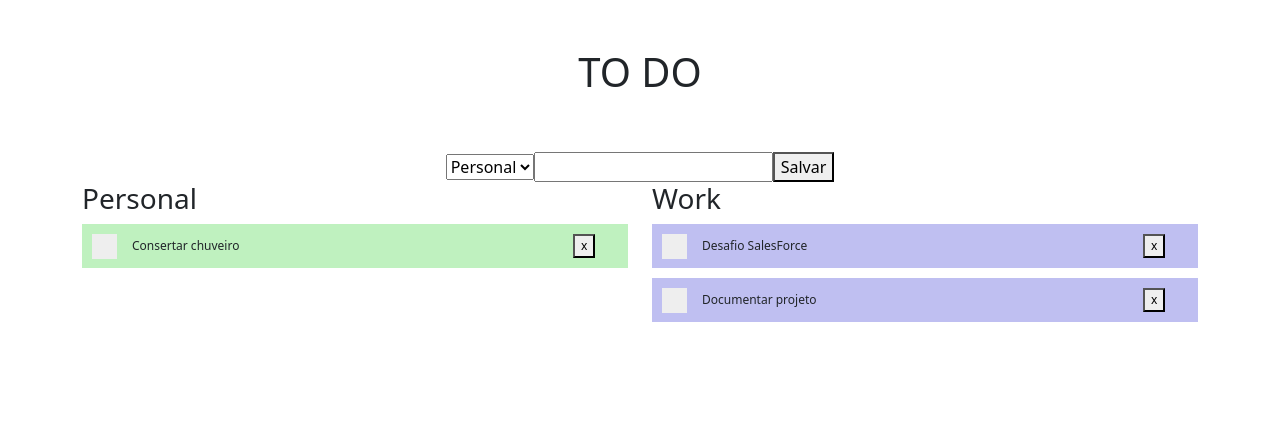
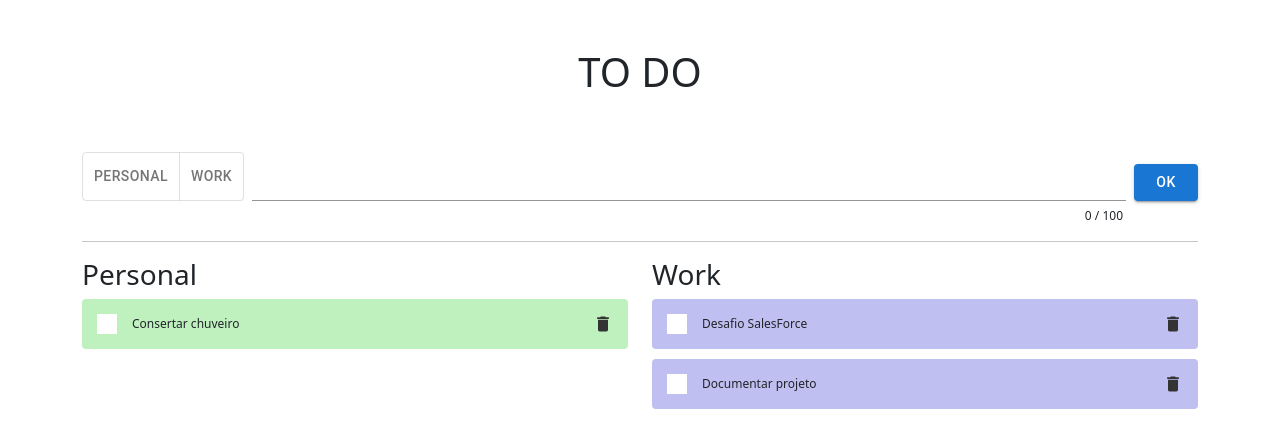
Before and after one commit to VitorBigelli/todo-app, a React (Create React App) app: page / in a window 1280 px wide. Shown: the top 448 px of the page. Built offline with nearby package versions, Linux system fonts and the light colour scheme.

Commit message:
feat: style task input

```diff
--- a/package.json
+++ b/package.json
@@ -3,6 +3,9 @@
   "version": "0.1.0",
   "private": true,
   "dependencies": {
+    "@emotion/react": "^11.4.1",
+    "@emotion/styled": "^11.3.0",
+    "@material-ui/core": "^5.0.0-beta.5",
     "@testing-library/jest-dom": "^5.14.1",
     "@testing-library/react": "^11.2.7",
     "@testing-library/user-event": "^12.8.3",
@@ -10,6 +13,7 @@
     "react": "^17.0.2",
     "react-bootstrap": "^1.6.4",
     "react-dom": "^17.0.2",
+    "react-icons": "^4.3.1",
     "react-scripts": "4.0.3",
     "web-vitals": "^1.1.2"
   },
--- a/src/App.js
+++ b/src/App.js
@@ -9,28 +9,6 @@ const types = {
   0: 'Personal',
   1: 'Work'
 }
-
-const tasks = [
-  {
-    id: "1",
-    name: "Desafio SalesForce",
-    done: false,
-    type: 1,
-  },
-  {
-    id: "2",
-    name: "Documentar projeto",
-    done: false,
-    type: 1,
-  },
-  {
-    id: "3",
-    name: "Consertar chuveiro",
-    done: false,
-    type: 0,
-  }
-]
-
 
 function App() {
 
@@ -45,10 +23,11 @@ function App() {
             <TaskInput types={types} />
           </div>
         </div>
+        <hr/>
         <div className="row">
           { Object.entries(types).map( (type, index) => {
             return (
-              <div className="col-6">
+              <div className="col-6" key={index}>
                 <TodoList key={index} type={type} />
               </div>
             )
--- a/src/assets/css/custom.css
+++ b/src/assets/css/custom.css
@@ -1,13 +1,15 @@
 .task {
   display: flex;
+  justify-content: space-between;
   text-align: left;
   background-color: rgba(0, 0, 200, 0.25);
-  padding: 10px 5px;
+  padding: 15px;
   padding-left: 50px;
   margin-bottom: 10px;
   align-items: center;
   font-size: 12px;
   position: relative;
+  border-radius: 4px;
 }
 
 .task-0 {
@@ -27,15 +29,24 @@
   width: calc(100% - 50px);
 }
 
+.delete-btn {
+  border: none;
+  background-color: transparent;
+  cursor: pointer;
+}
+
+.delete-btn:hover {
+  opacity: 0.8;
+}
 
 /* Create a custom checkbox */
 .checkmark {
   position: absolute;
-  top: 10px;
-  left: 10px;
-  height: 25px;
-  width: 25px;
-  background-color: #eee;
+  top: 15px;
+  left: 15px;
+  height: 20px;
+  width: 20px;
+  background-color: #ffffff;
 }
 
 /* On mouse-over, add a grey background color */
@@ -72,3 +83,14 @@
   -ms-transform: rotate(45deg);
   transform: rotate(45deg);
 }
+
+.flex-grow {
+  flex-grow: 1;
+}
+
+.input-count {
+  position: absolute;
+  bottom: 0;
+  right: 75px;
+  font-size: 12px;
+}
--- a/src/components/Task/index.js
+++ b/src/components/Task/index.js
@@ -1,5 +1,6 @@
 import React, { useState, useContext } from 'react'
 import { TaskContext } from '../../context/tasks-context'
+import { MdDelete } from 'react-icons/md'
 
 const Task = ({ task }) => {
 
@@ -20,7 +21,7 @@ const Task = ({ task }) => {
             <input type="checkbox" id={task.id} checked={isDone} onChange={toggleTaskStatus}></input>
             <div className='checkmark'></div>
             <span> { task.name }  </span>
-            <button onClick={onDelete}> x </button>
+            <MdDelete onClick={onDelete} className="delete-btn" size={20} color="#333" />
         </label>
     )
 
--- a/src/components/TaskInput/index.js
+++ b/src/components/TaskInput/index.js
@@ -1,20 +1,36 @@
 import React, { useState, useContext } from 'react'
 import { TaskConsumer, TaskContext } from '../../context/tasks-context'
 import { makeid } from '../../utils'
+import {
+    Button,
+    ToggleButtonGroup,
+    ToggleButton,
+    Input
+} from '@material-ui/core';
+
+const InputCount = ({ text }) => {
+    return (
+        <span className="input-count"> {text.length ? text.length : 0} / 100 </span>
+    )
+}
 
 const TaskInput = ({ types }) => {
 
     const { dispatch } = useContext(TaskContext)
 
     const [ input, updateInput ] = useState('')
-    const [ type, updateType ] = useState(0)
+    const [ type, updateType ] = useState(null)
 
     const handleTextChange = (e) => {
         const text = e.target.value
         updateInput(text)
     }
 
-    const handleSubmit = () => {
+    const handleSubmit = (e) => {
+        e.preventDefault()
+
+        if (!type) alert('Selecione uma classe para sua tarefa')
+        else {
             const task = {
                 id: makeid(),
                 name: input,
@@ -24,6 +40,7 @@ const TaskInput = ({ types }) => {
             dispatch( { type: 'add', value: task } )
             updateInput('')
         }
+    }
 
     const handleTypeChange = (e) => {
         const value = e.target.value
@@ -31,15 +48,21 @@ const TaskInput = ({ types }) => {
     }
 
     return (
-        <>
-            <select onChange={handleTypeChange}>
+        <form onSubmit={handleSubmit} className="d-flex justify-content-around align-items-end position-relative pb-4">
+            <ToggleButtonGroup
+                color="primary"
+                exclusive
+                value={type}
+                onChange={handleTypeChange}
+            >
                 { Object.entries(types).map( (type, index) => {
-                return <option value={type[0]} key={index}> {type[1]} </option>;
+                    return <ToggleButton value={type[0]} key={index}> {type[1]} </ToggleButton>;
                 })}
-            </select>
-            <input type="text" onChange={handleTextChange} value={input} />
-            <button onClick={handleSubmit}> Salvar </button>
-        </>
+            </ToggleButtonGroup>
+            <Input onChange={handleTextChange} value={input} className="flex-grow mx-2" inputProps={{ maxLength: 100 }} />
+            <InputCount text={input} />
+            <Button type="submit" variant='contained'> OK </Button>
+        </form>
     )
 
 }
```
Also changed, not shown: 1 other file (tests, documents, lock files or other folders). Lines whose indentation alone changed are shown as unchanged.
